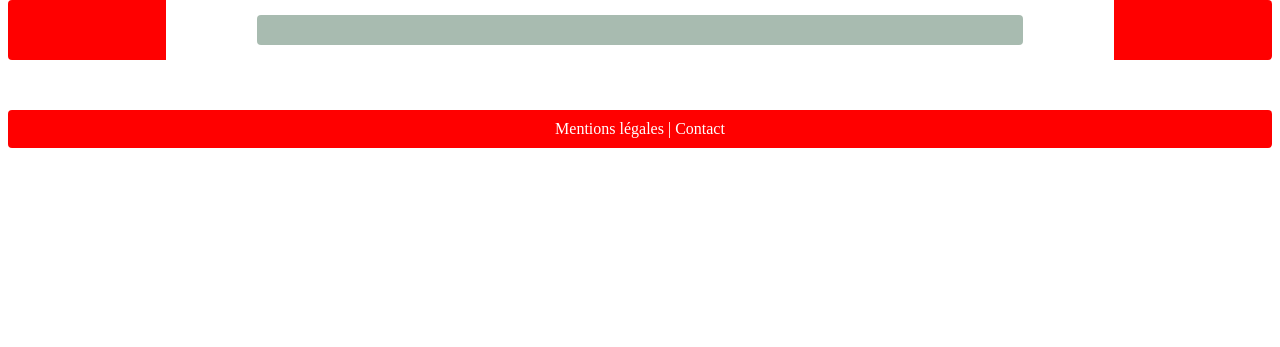
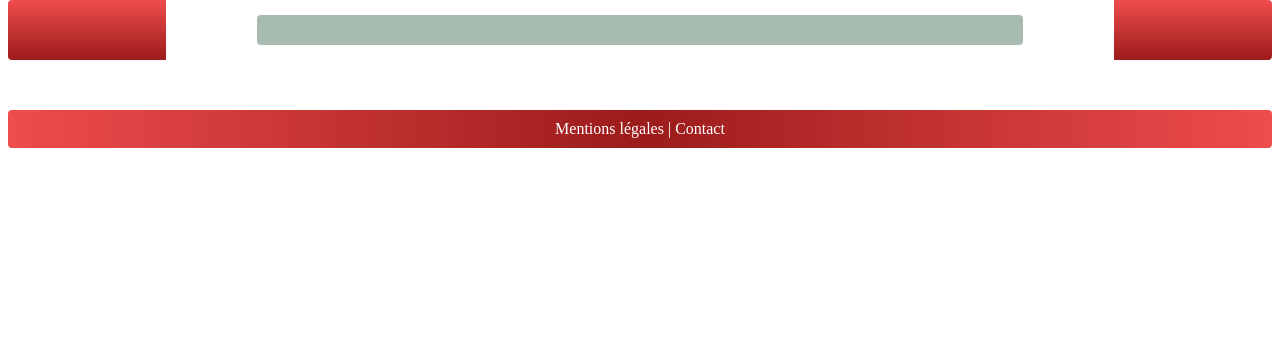
Before and after one commit to patrickcharda/Gbaf, a PHP site: page /espacemembres.php in a window 1280 px wide. Shown: the part 118-465 px from the top of the page. Run offline with PHP 8.4, Linux system fonts and the light colour scheme; the visitor is signed in with stand-in values (Sample User, id 1); data that the repository does not hold is empty.

Commit message:
modif gradient rouge

```diff
--- a/account/connexion.php
+++ b/account/connexion.php
@@ -11,6 +11,7 @@ if (isset($_GET['deconnexion']))
 {
 	setcookie('pseudooumail', '', 1);
 	setcookie('pass', '', 1);
+	unset($_SESSION['login']);
 	session_destroy();
 	unset($_GET['deconnexion']);
 	header('Location:./../sas.php');
--- a/gbafstyle.css
+++ b/gbafstyle.css
@@ -40,7 +40,8 @@ body {
 }
 .top_main {
 	grid-area: top_main;
-	background-color: red;
+	/*background-color: red;*/
+	background-image: linear-gradient(to bottom, rgba(239,76,76,45), rgba(156,27,27,1));
 	border-radius: 4px;
 	border-color: transparent;
 	/*overflow: auto;*/
@@ -51,7 +52,8 @@ body {
 }
 .footer {
 	text-align: center;
-	background-color: red; /* rouge */
+	/*background-color: red; /* rouge */
+	background-image: linear-gradient(90deg, rgba(239,76,76,1) 0%, rgba(156,27,27,1) 50%, rgba(239,76,76,1) 100%);
 	padding:10px;
 	border: 1px;
 	border-radius: 4px;
@@ -77,6 +79,9 @@ body {
 .liens {
 	display:flex;
 	padding: 5px;
+}
+.contenu_liens a{
+	color: black;
 }
 .marge_gauche_liens,
 .marge_droite_liens {
@@ -136,7 +141,8 @@ input[type=text], input[type=password], select, textarea {
 }
 
 .red {
-	background-color: red;
+	/*background-color: red;*/
+	background-image: linear-gradient(to right, rgba(239,76,76,45), rgba(156,27,27,0.6));
 }
 .row::after {
   clear: both;
--- a/templates/header.php
+++ b/templates/header.php
@@ -35,10 +35,14 @@
 	<div class="row right_sidebar">
 		<div class="col-9" style="position: relative;">
 			<?php
-				echo '<div class="logoutlink"><a href='.$relatif.'account/connexion.php?deconnexion=1>&emsp;&emsp;&emsp;&emsp;</a></div>';
 				if (isset($_SESSION['login']) && !is_null($_SESSION['login']) && $_SESSION['login']!='')
 				{
+					echo '<div class="logoutlink"><a href='.$relatif.'account/connexion.php?deconnexion=1>&emsp;&emsp;&emsp;&emsp;</a></div>';
 					echo '<div class="accountlink"><a href='.$relatif.'sas.php>&emsp;&emsp;&emsp;&emsp;</a></div>';
+				}
+				else
+				{
+					//
 				}
 				?>
 		</div>
```
